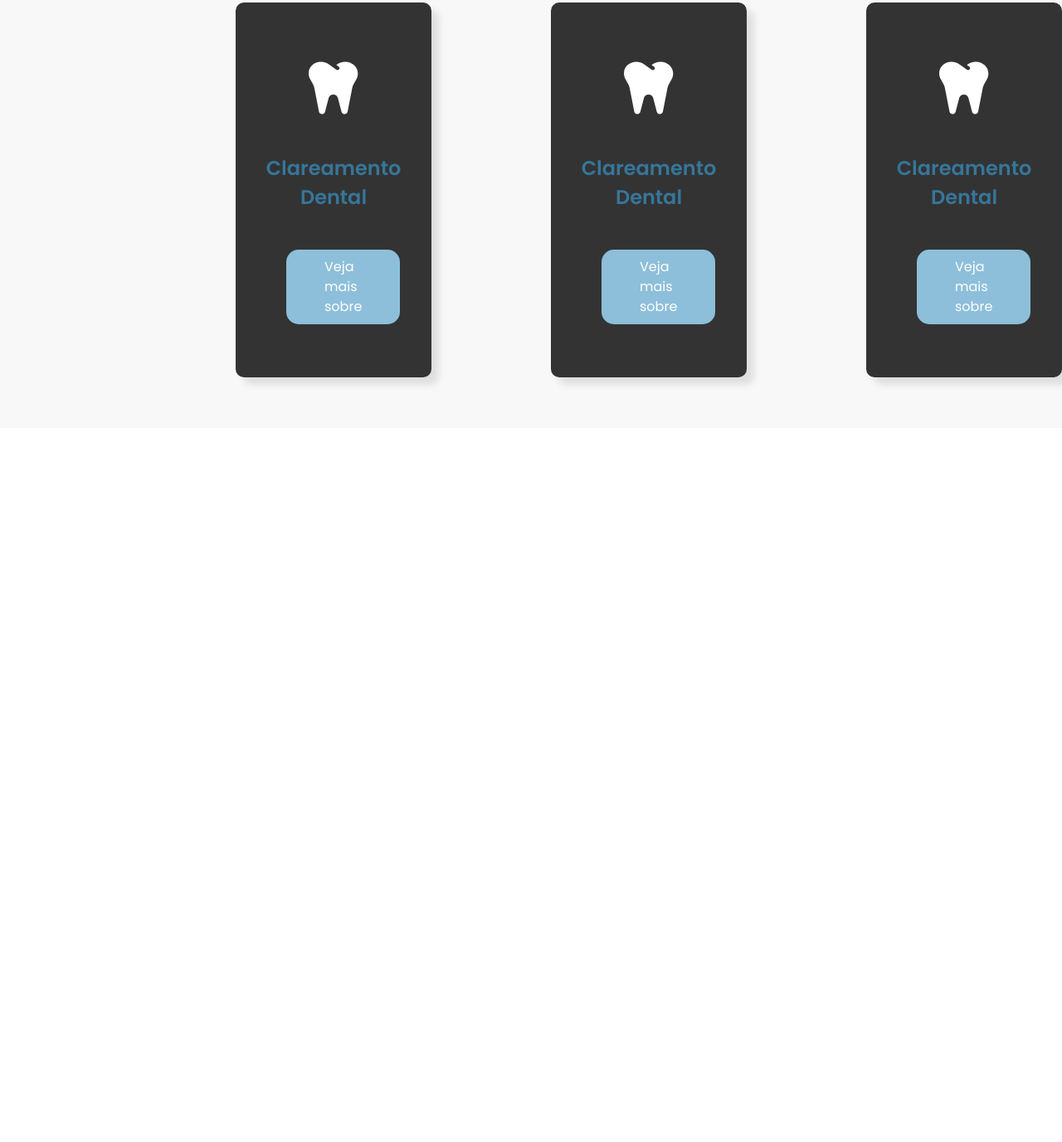
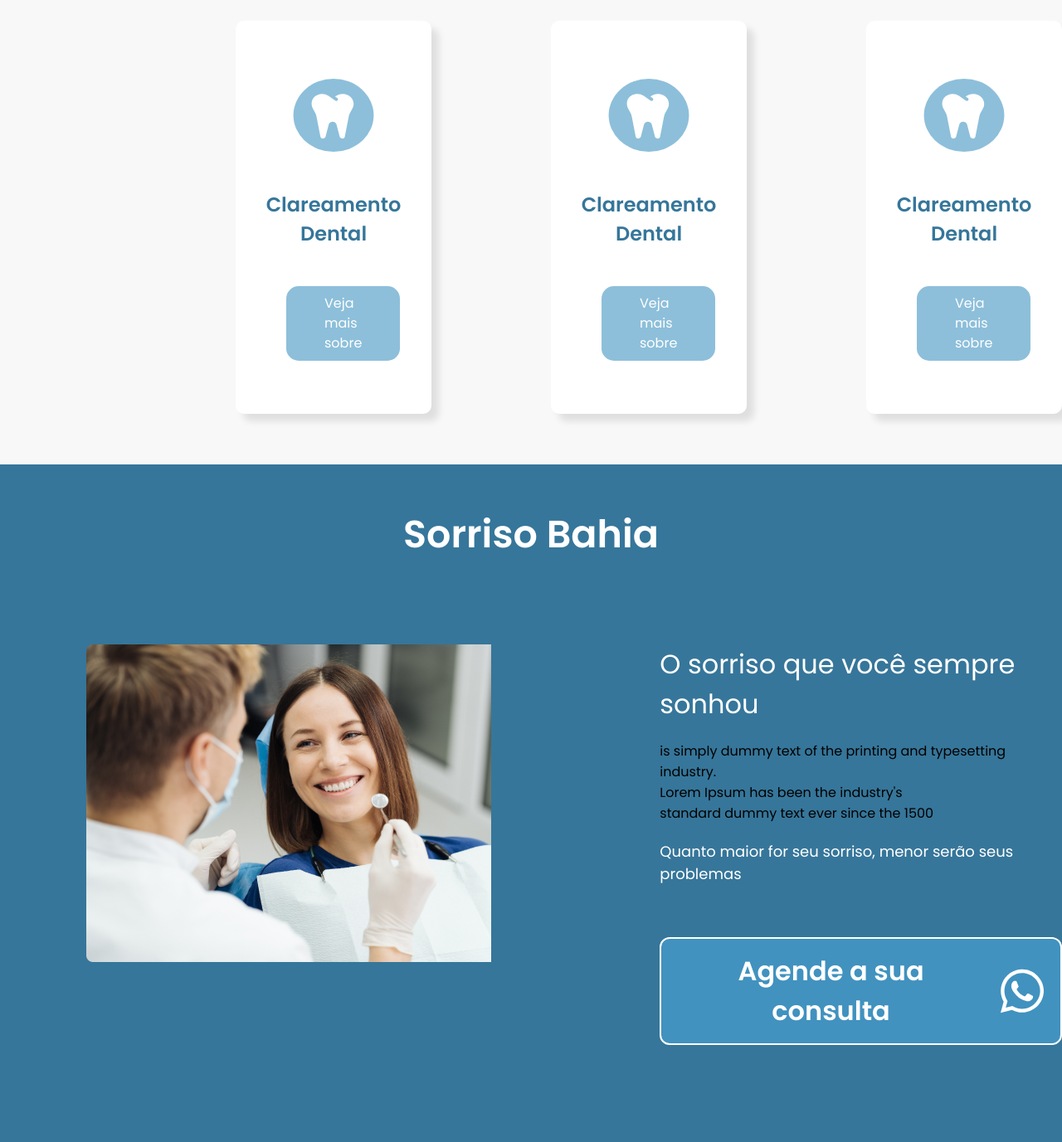
Before and after one commit to iagosm/Odonto-Bahia, a plain HTML site: page index.html in a window 1280 px wide. Shown: the part 1611-2988 px from the top of the page at 83% size. Before the commit the page ends 2127 px from the top, so only its background shows below. Drawn offline with Linux system fonts and the light colour scheme.

Commit message:
Finalizando section

```diff
--- a/index.css
+++ b/index.css
@@ -164,7 +164,7 @@ a{
 
 .grid-services{
     box-shadow: 9px 9px 8px rgba(0, 0, 0, 0.1);
-    background-color:#333;
+    background-color:var(--branco);
     width: 353px;
     border-radius: 10px;
     /* position: relative; */
@@ -176,13 +176,8 @@ a{
     margin-top: 70px;
     margin-bottom: 39px;
     width: 100%;
-    height: 66px;
+    height: 88px;
 
-}
-
-
-.grid-img img{
-    position: relative;
 }
 
 .grid-services h3{
@@ -205,3 +200,72 @@ a{
     margin: 0px 61px;
     margin-bottom: 57px;
 }
+
+/*  Sobre */
+
+.sobre{
+    background-color: var(--azul);
+}
+
+.sobre h2{
+    color: var(--branco);
+    font-size: 46px;
+    font-weight: 600;
+    line-height: 69px;
+    text-align: center;
+    margin-top: 50px;
+}
+
+.sobre-img{
+    margin-top: 98px;
+    margin-left: 104px;
+}
+
+.sobre-conteudo{
+     display: flex;
+}
+
+.sobre-title{
+    margin-top: 98px;
+    margin-left: 203px;    /* 396px */
+}
+
+.sobre-title h3{
+    margin-bottom: 20px;
+    color: var(--branco);
+    font-weight: 400;
+    font-size: 32px;
+    line-height: 48px;
+}
+
+
+.sobre-title span{
+    display: flex;
+    margin-top: 20px;
+    color: var(--branco);
+    font-weight: 400;
+    font-size: 18px;
+    line-height: 27px;
+}
+
+.sobre-button{
+    display: flex;
+    align-items: center;
+    text-align: center;
+    justify-content: center;
+    background-color: var(--button);
+    margin-top: 63px;
+    border-radius: 12px;
+    border: 2px solid var(--branco);
+    padding: 15px 20px;
+    gap: 20px;
+    cursor: pointer;
+}
+
+.sobre-button {
+    color: var(--branco);
+    font-weight: 600;
+    font-size: 32px;
+    line-height: 48px;
+    margin-bottom: 117px;
+}
--- a/index.html
+++ b/index.html
@@ -50,19 +50,19 @@
         <div class="container-grid">
 
             <div class="grid-services">
-                <img src="assets/dentebranco.svg" alt="dente" class="grid-img">
+                <img src="assets/iconservices.svg" alt="dente" class="grid-img">
                 <h3>Clareamento Dental</h3>
                 <p>Veja mais sobre</p>
             </div>
 
             <div class="grid-services">
-                <img src="assets/dentebranco.svg" alt="dente" class="grid-img">
+                <img src="assets/iconservices.svg" class="grid-img">
                 <h3>Clareamento Dental</h3>
                 <p>Veja mais sobre</p>
             </div>
 
             <div class="grid-services">
-                <img src="assets/dentebranco.svg" alt="dente" class="grid-img">
+                <img src="assets/iconservices.svg" alt="dente" class="grid-img">
                 <h3>Clareamento Dental</h3>
                 <p>Veja mais sobre</p>
             </div>
@@ -72,19 +72,19 @@
         <div class="container-grid">
 
             <div class="grid-services">
-                <img src="assets/dentebranco.svg" alt="dente" class="grid-img">
+                <img src="assets/iconservices.svg" alt="dente" class="grid-img">
                 <h3>Clareamento Dental</h3>
                 <p>Veja mais sobre</p>
             </div>
 
             <div class="grid-services">
-                <img src="assets/dentebranco.svg" alt="dente" class="grid-img">
+                <img src="assets/iconservices.svg" alt="dente" class="grid-img">
                 <h3>Clareamento Dental</h3>
                 <p>Veja mais sobre</p>
             </div>
 
             <div class="grid-services">
-                <img src="assets/dentebranco.svg" alt="dente" class="grid-img">
+                <img src="assets/iconservices.svg" alt="dente" class="grid-img">
                 <h3>Clareamento Dental</h3>
                 <p>Veja mais sobre</p>
             </div>
@@ -92,8 +92,26 @@
         </div>
 
         </div>
+</section>
 
-
+<section class="sobre">
+<div class="container-sobre">
+    <h2>Sorriso Bahia</h2>
+    <div class="sobre-conteudo">
+        <div>
+            <img src="assets/sobreimg.png" alt="" class="sobre-img">
+        </div>
+        <div class="sobre-title">
+             <h3>O sorriso que você sempre sonhou</h3>
+             <p class="text-about">is simply dummy text of the printing and typesetting industry.<br> Lorem Ipsum has been the industry's <br>standard dummy text ever since the 1500</p>
+             <span>Quanto maior for seu sorriso, menor serão seus problemas</span>
+             <div class="sobre-button">
+                <p>Agende a sua consulta</p>
+                <img src="assets/whatsapp.svg" alt="">
+             </div>
+        </div>
+    </div>
+</div>
 </section>
 
 </body>
```
Also changed, not shown: assets/iconservices.svg (added), assets/sobreimg.png (added).
